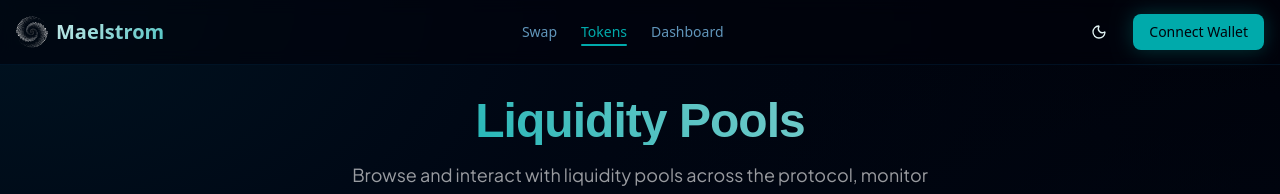
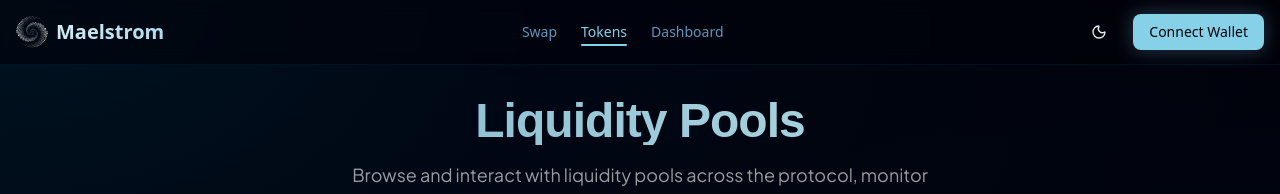
Before and after one commit to kaneki003/Maelstrom-WebUI, a Next.js app in the folder maelstrom/: page /tokens in a window 1280 px wide. Shown: the top 194 px of the page. Built offline with nearby package versions, Linux system fonts and the light colour scheme; a web font is replaced by a local one.

Commit message:
replaced shades of cyan

```diff
--- a/maelstrom/app/globals.css
+++ b/maelstrom/app/globals.css
@@ -58,13 +58,13 @@
   --bg-700: oklch(0.18 0.04 240);
   --primary-600: oklch(0.25 0.08 240);
   --primary-500: oklch(0.35 0.1 240);
-  --accent-cyan: oklch(0.65 0.15 195);
-  --accent-cyan-2: oklch(0.7 0.12 195);
+  --accent-blue: oklch(0.82 0.08 220);
+  --accent-blue-2: oklch(0.78 0.06 220);
   --muted-slate: oklch(0.55 0.04 240);
 
   /* Glow and Effects */
-  --glow-primary: 0 0 20px oklch(0.65 0.15 195 / 0.3);
-  --glow-accent: 0 0 30px oklch(0.65 0.15 195 / 0.5);
+  --glow-primary: 0 0 20px oklch(0.82 0.08 220 / 0.3);
+  --glow-accent: 0 0 30px oklch(0.82 0.08 220 / 0.5);
   --shadow-soft: 0 4px 20px oklch(0.08 0.04 240 / 0.1);
   --shadow-medium: 0 8px 40px oklch(0.08 0.04 240 / 0.15);
 }
@@ -77,19 +77,19 @@
   --card-foreground: oklch(0.95 0.02 195);
   --popover: oklch(0.12 0.04 240);
   --popover-foreground: oklch(0.95 0.02 195);
-  --primary: oklch(0.65 0.15 195);
+  --primary: oklch(0.82 0.08 220);
   --primary-foreground: oklch(0.08 0.04 240);
   --secondary: oklch(0.18 0.04 240);
-  --secondary-foreground: oklch(0.95 0.02 195);
+  --secondary-foreground: oklch(0.95 0.02 220);
   --muted: oklch(0.18 0.04 240);
   --muted-foreground: oklch(0.65 0.08 240);
-  --accent: oklch(0.65 0.15 195);
+  --accent: oklch(0.82 0.08 220);
   --accent-foreground: oklch(0.08 0.04 240);
   --destructive: oklch(0.55 0.2 15);
-  --destructive-foreground: oklch(0.95 0.02 195);
+  --destructive-foreground: oklch(0.95 0.02 220);
   --border: oklch(0.25 0.08 240);
   --input: oklch(0.18 0.04 240);
-  --ring: oklch(0.65 0.15 195);
+  --ring: oklch(0.82 0.08 220);
 
   /* Enhanced shadows for dark mode */
   --shadow-soft: 0 4px 20px oklch(0.02 0.02 240 / 0.3);
@@ -162,7 +162,7 @@
 
   /* Enhanced focus styles for accessibility */
   *:focus-visible {
-    @apply outline-2 outline-offset-2 outline-cyan-400;
+    @apply outline-2 outline-offset-2 outline-blue-400;
   }
 
   /* High contrast mode support */
@@ -297,11 +297,11 @@
     position: absolute;
     width: 6px;
     height: 6px;
-    background: radial-gradient(circle, oklch(0.7 0.6 195 / 0.8) 0%, oklch(0.4 0.3 185 / 0.4) 40%, transparent 80%);
+    background: radial-gradient(circle, oklch(0.82 0.08 220 / 0.8) 0%, oklch(0.6 0.05 215 / 0.4) 40%, transparent 80%);
     border-radius: 50%;
     pointer-events: none;
     animation: particle-float 15s ease-in-out infinite;
-    box-shadow: 0 0 12px oklch(0.6 0.5 195 / 0.6);
+    box-shadow: 0 0 12px oklch(0.82 0.08 220 / 0.6);
   }
 
   .liquid-bg .particle:nth-child(2n) {
@@ -309,8 +309,8 @@
     animation-duration: 20s;
     width: 8px;
     height: 8px;
-    background: radial-gradient(circle, oklch(0.65 0.55 180 / 0.9) 0%, oklch(0.35 0.25 170 / 0.5) 35%, transparent 75%);
-    box-shadow: 0 0 16px oklch(0.55 0.45 180 / 0.7);
+    background: radial-gradient(circle, oklch(0.78 0.06 220 / 0.9) 0%, oklch(0.58 0.04 215 / 0.5) 35%, transparent 75%);
+    box-shadow: 0 0 16px oklch(0.78 0.06 220 / 0.7);
   }
 
   .liquid-bg .particle:nth-child(3n) {
@@ -318,8 +318,8 @@
     animation-duration: 25s;
     width: 10px;
     height: 10px;
-    background: radial-gradient(circle, oklch(0.6 0.5 210 / 0.85) 0%, oklch(0.3 0.2 200 / 0.4) 45%, transparent 85%);
-    box-shadow: 0 0 20px oklch(0.5 0.4 210 / 0.8);
+    background: radial-gradient(circle, oklch(0.80 0.07 225 / 0.85) 0%, oklch(0.55 0.04 220 / 0.4) 45%, transparent 85%);
+    box-shadow: 0 0 20px oklch(0.80 0.07 225 / 0.8);
   }
 
   .liquid-bg .particle:nth-child(5n) {
@@ -327,8 +327,8 @@
     animation-duration: 18s;
     width: 5px;
     height: 5px;
-    background: radial-gradient(circle, oklch(0.75 0.65 165 / 0.7) 0%, oklch(0.45 0.35 155 / 0.3) 50%, transparent 90%);
-    box-shadow: 0 0 14px oklch(0.65 0.55 165 / 0.5);
+    background: radial-gradient(circle, oklch(0.84 0.09 215 / 0.7) 0%, oklch(0.62 0.05 210 / 0.3) 50%, transparent 90%);
+    box-shadow: 0 0 14px oklch(0.82 0.08 220 / 0.5);
   }
 
   /* Performance optimizations */
@@ -388,8 +388,8 @@
 
     /* Whispered depth: ultra-subtle gradients that shift slowly */
     background:
-      radial-gradient(ellipse 900px 600px at 20% 80%, rgba(107,149,168,0.12) 0%, transparent 60%),
-      radial-gradient(ellipse 900px 700px at 80% 20%, rgba(74,124,140,0.10) 0%, transparent 65%);
+      radial-gradient(ellipse 900px 600px at 20% 80%, rgba(173,216,230,0.12) 0%, transparent 60%),
+      radial-gradient(ellipse 900px 700px at 80% 20%, rgba(173,216,230,0.10) 0%, transparent 65%);
 
     /* Keep opacity changes very small (<15%) */
     opacity: 0.11;
@@ -414,8 +414,8 @@
     filter: blur(26px) contrast(0.95);
 
     background:
-      radial-gradient(circle 420px at 70% 30%, rgba(74,124,140,0.10) 0%, transparent 60%),
-      radial-gradient(circle 360px at 30% 70%, rgba(107,149,168,0.08) 0%, transparent 65%);
+      radial-gradient(circle 420px at 70% 30%, rgba(173,216,230,0.10) 0%, transparent 60%),
+      radial-gradient(circle 360px at 30% 70%, rgba(173,216,230,0.08) 0%, transparent 65%);
 
     opacity: 0.08;
     animation: liquid-breathe 55s ease-in-out infinite reverse;
@@ -449,7 +449,7 @@
     top: var(--ripple-y, 50%);
     width: 12px;
     height: 12px;
-    background: radial-gradient(circle, rgba(74,124,140,var(--ripple-opacity)) 0%, rgba(74,124,140,0.02) 50%, transparent 100%);
+    background: radial-gradient(circle, rgba(173,216,230,var(--ripple-opacity)) 0%, rgba(173,216,230,0.02) 50%, transparent 100%);
     border-radius: 999px;
     transform: translate(-50%, -50%) scale(0);
     transition: transform var(--ripple-duration) ease-out, opacity var(--ripple-duration) ease-out;
@@ -498,8 +498,8 @@
   /* Fixed gradient text utilities for better accessibility and contrast */
   .gradient-text {
     /* Provide solid color fallback first */
-    color: oklch(0.95 0.02 195);
-    background: linear-gradient(135deg, oklch(0.95 0.02 195), oklch(0.65 0.15 195));
+    color: oklch(0.95 0.02 220);
+    background: linear-gradient(135deg, oklch(0.95 0.02 220), oklch(0.82 0.08 220));
     background-size: 200% 200%;
     animation: gradient-shift 3s ease-in-out infinite;
   }
@@ -515,13 +515,13 @@
 
   .gradient-text-animated {
     /* Provide solid color fallback first */
-    color: oklch(0.95 0.02 195);
+    color: oklch(0.95 0.02 220);
     background: linear-gradient(
       45deg,
-      oklch(0.95 0.02 195),
-      oklch(0.65 0.15 195),
-      oklch(0.7 0.12 195),
-      oklch(0.95 0.02 195)
+      oklch(0.95 0.02 220),
+      oklch(0.82 0.08 220),
+      oklch(0.78 0.06 220),
+      oklch(0.95 0.02 220)
     );
     background-size: 300% 300%;
     animation: gradient-flow 4s ease-in-out infinite;
@@ -580,10 +580,10 @@
 
 @keyframes glow {
   0% {
-    box-shadow: 0 0 20px oklch(0.65 0.15 195 / 0.3);
+    box-shadow: 0 0 20px oklch(0.82 0.08 220 / 0.3);
   }
   100% {
-    box-shadow: 0 0 30px oklch(0.65 0.15 195 / 0.6);
+    box-shadow: 0 0 30px oklch(0.82 0.08 220 / 0.6);
   }
 }
 
@@ -809,7 +809,7 @@
   .gradient-text,
   .gradient-text-animated {
     /* Use solid color and remove animations for reduced motion */
-    color: oklch(0.95 0.02 195) !important;
+    color: oklch(0.95 0.02 220) !important;
     background: none !important;
     -webkit-text-fill-color: initial !important;
     animation: none !important;
@@ -821,7 +821,7 @@
   .gradient-text,
   .gradient-text-animated {
     /* Use high contrast solid color */
-    color: oklch(0.98 0.01 195) !important;
+    color: oklch(0.98 0.01 220) !important;
     background: none !important;
     -webkit-text-fill-color: initial !important;
     animation: none !important;
--- a/maelstrom/components/dashboard/dashboard-overview.tsx
+++ b/maelstrom/components/dashboard/dashboard-overview.tsx
@@ -76,10 +76,8 @@ export function DashboardOverview() {
             {/* Decorative gradient corner */}
             <div
               className={`
-              absolute -bottom-6 -right-6 w-24 h-24 rounded-full blur-2xl opacity-20 transition-opacity
-              group-hover:opacity-30
-              ${stat.isPositive ? "bg-emerald-500" : "bg-red-500"}
-            `}
+              absolute -bottom-6 -right-6 w-24 h-24 rounded-full blur-2xl opacity-50 transition-opacity
+              group-hover:opacity-30 bg-blue-500 `}
             />
           </div>
 
--- a/maelstrom/components/tokens/liquidity-breakdown.tsx
+++ b/maelstrom/components/tokens/liquidity-breakdown.tsx
@@ -51,7 +51,7 @@ export function LiquidityBreakdown({ poolData }: LiquidityBreakdownProps) {
           </div>
         </div>
 
-        <div className="bg-white/[0.01] rounded-2xl px-4 py-4 border border-white/[0.05] shadow-lg backdrop-blur-md mb-4 flex items-center justify-around gap-4">
+        <div className="py-4 mb-4 flex items-center justify-around gap-4">
           <div className="bg-white/[0.02] rounded-2xl px-6 py-4 border border-white/[0.05] shadow-lg backdrop-blur-md w-full">
             <div className="flex items-center gap-4 mb-3">
               <div className="w-12 h-12 relative">
```
